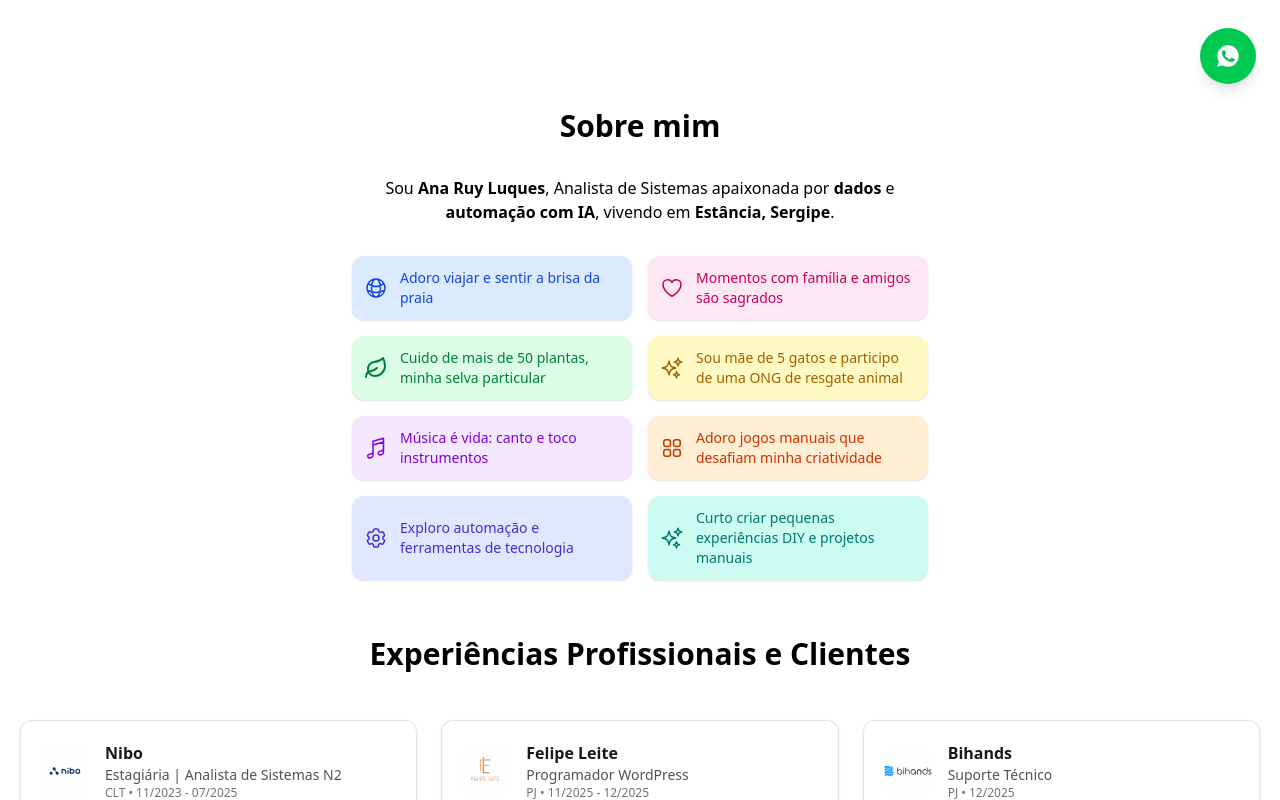
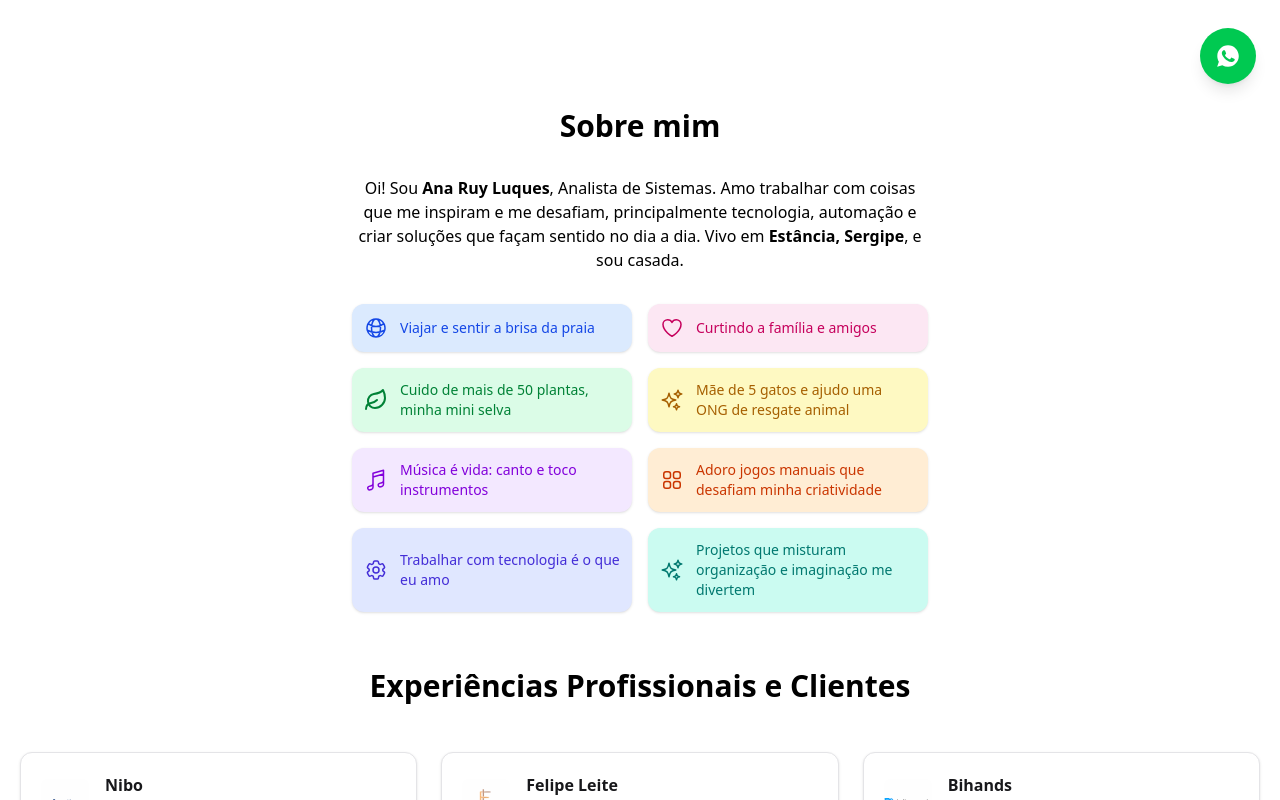
Before and after one commit to RuyLuques/ruyluques, a Next.js app: page / in a window 1280 px wide. Shown: the part 692-1492 px from the top of the page. Built offline with nearby package versions, Linux system fonts and the light colour scheme.

Commit message:
Ajuste no conteúdo de About, mais pessoal

```diff
--- a/app/sections/about/About.tsx
+++ b/app/sections/about/About.tsx
@@ -1,32 +1,34 @@
 "use client";
 
 import {
+  AcademicCapIcon,
   GlobeAltIcon,
   HeartIcon,
   SparklesIcon,
-    Cog6ToothIcon,
+  UserGroupIcon,
   MusicalNoteIcon,
   Squares2X2Icon,
+  Cog6ToothIcon
 } from "@heroicons/react/24/outline";
 import { Leaf } from "lucide-react";
 
 export default function About() {
   const hobbies = [
-    { icon: GlobeAltIcon, label: "Adoro viajar e sentir a brisa da praia", color: "bg-blue-100 text-blue-700" },
-    { icon: HeartIcon, label: "Momentos com família e amigos são sagrados", color: "bg-pink-100 text-pink-700" },
-    { icon: Leaf, label: "Cuido de mais de 50 plantas, minha selva particular", color: "bg-green-100 text-green-700" },
-    { icon: SparklesIcon, label: "Sou mãe de 5 gatos e participo de uma ONG de resgate animal", color: "bg-yellow-100 text-yellow-700" },
+    { icon: GlobeAltIcon, label: "Viajar e sentir a brisa da praia", color: "bg-blue-100 text-blue-700" },
+    { icon: HeartIcon, label: "Curtindo a família e amigos", color: "bg-pink-100 text-pink-700" },
+    { icon: Leaf, label: "Cuido de mais de 50 plantas, minha mini selva", color: "bg-green-100 text-green-700" },
+    { icon: SparklesIcon, label: "Mãe de 5 gatos e ajudo uma ONG de resgate animal", color: "bg-yellow-100 text-yellow-700" },
     { icon: MusicalNoteIcon, label: "Música é vida: canto e toco instrumentos", color: "bg-purple-100 text-purple-700" },
     { icon: Squares2X2Icon, label: "Adoro jogos manuais que desafiam minha criatividade", color: "bg-orange-100 text-orange-700" },
-    { icon: Cog6ToothIcon, label: "Exploro automação e ferramentas de tecnologia", color: "bg-indigo-100 text-indigo-700" },
-    { icon: SparklesIcon, label: "Curto criar pequenas experiências DIY e projetos manuais", color: "bg-teal-100 text-teal-700" },
+    { icon: Cog6ToothIcon, label: "Trabalhar com tecnologia é o que eu amo", color: "bg-indigo-100 text-indigo-700" },
+    { icon: SparklesIcon, label: "Projetos que misturam organização e imaginação me divertem", color: "bg-teal-100 text-teal-700" },
   ];
 
   return (
     <section id="about" className="mx-auto max-w-4xl px-6 space-y-8">
       <h2 className="text-3xl font-bold text-center">Sobre mim</h2>
       <p className="max-w-xl mx-auto text-center text-base">
-                Sou <strong>Ana Ruy Luques</strong>, Analista de Sistemas apaixonada por <strong>dados</strong> e <strong>automação com IA</strong>, vivendo em <strong>Estância, Sergipe</strong>.
+        Oi! Sou <strong>Ana Ruy Luques</strong>, Analista de Sistemas. Amo trabalhar com coisas que me inspiram e me desafiam, principalmente tecnologia, automação e criar soluções que façam sentido no dia a dia. Vivo em <strong>Estância, Sergipe</strong>, e sou casada.
       </p>
 
       <div className="grid grid-cols-1 sm:grid-cols-2 gap-4 max-w-xl mx-auto">
```
Lines whose indentation alone changed are shown as unchanged.
